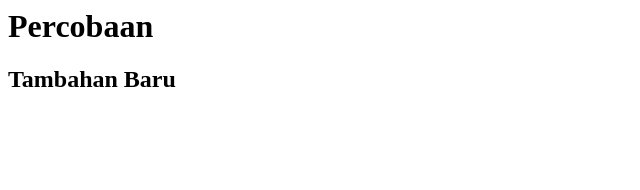
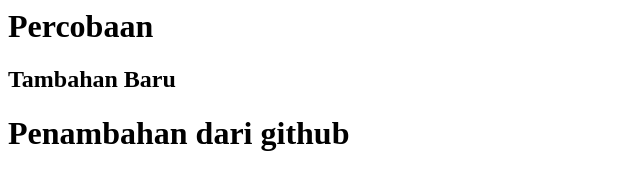
Before and after one commit to AfdholAkun/percobaan, a plain HTML site: page index.html in a window 1280 px wide. Shown: the whole page, without its empty margins (0-640 px from the left). Drawn offline with Linux system fonts and the light colour scheme.

Commit message:
Berubah Dari GithHub

```diff
--- a/index.html
+++ b/index.html
@@ -1,2 +1,3 @@
 <h1>Percobaan</h1>
 <h2> Tambahan Baru</h2>
+<h1>Penambahan dari github</h1>
```
